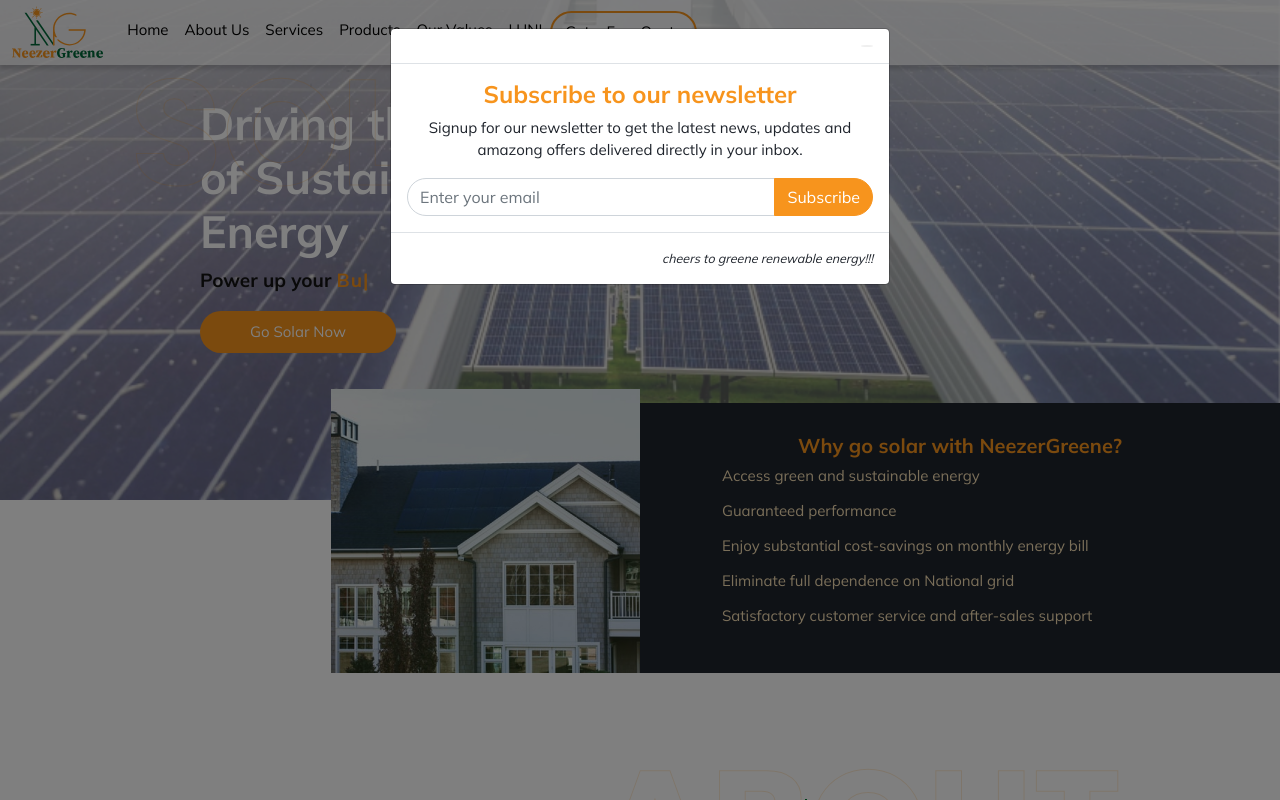
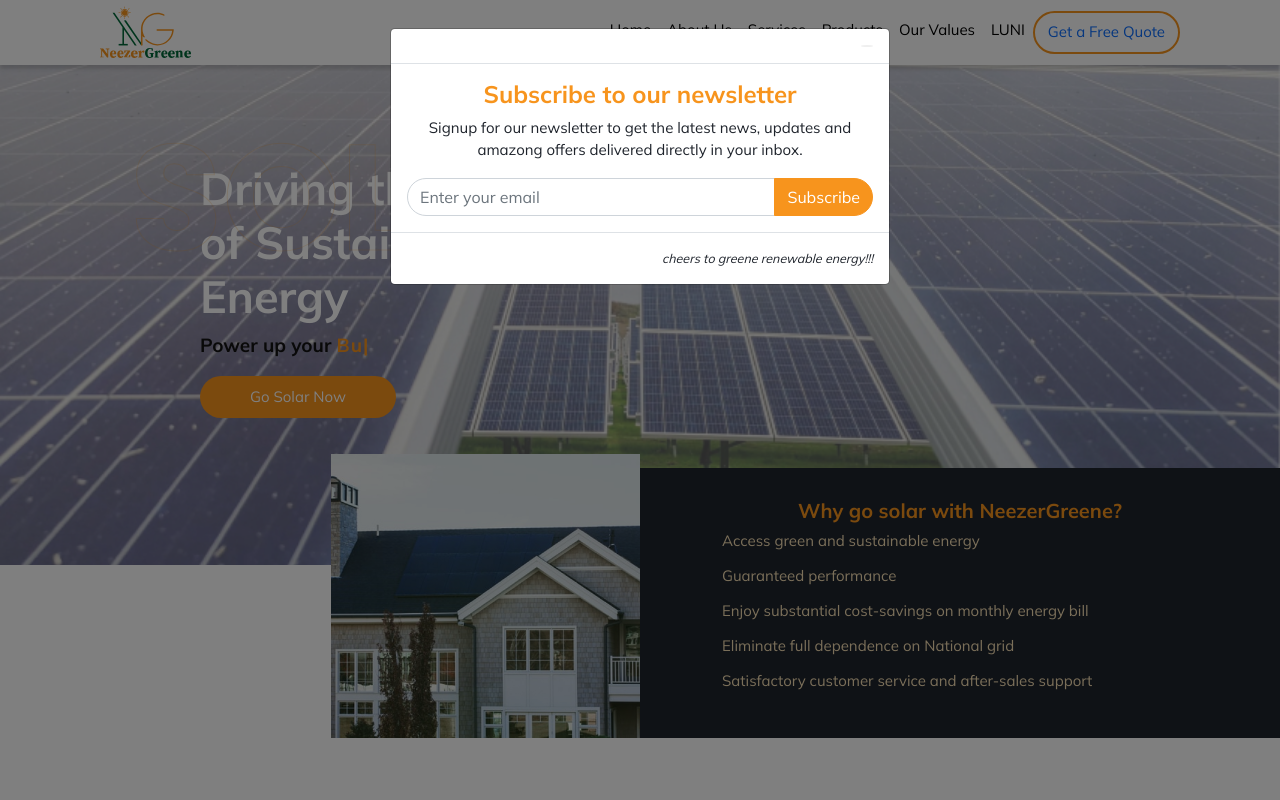
Before and after one commit to metalgeek/Neezergreene, a PHP site: page / in a window 1280 px wide. Run offline with PHP 8.4, Linux system fonts and the light colour scheme; some libraries are stand-ins or nearby versions; some web fonts are replaced.

Commit message:
few adjustments

```diff
--- a/assets/css/main.css
+++ b/assets/css/main.css
@@ -220,7 +225,16 @@ body{
 
     background: rgba(255, 255, 255, 0.7);
     box-shadow: 0px 4px 4px rgba(0, 0, 0, 0.15);
-    padding: 0px 0px !important;
+    padding: 0px 100px !important;
+}
+
+@media (max-width:987px) {
+    .navbar{
+
+        background: rgba(255, 255, 255, 0.7);
+        box-shadow: 0px 4px 4px rgba(0, 0, 0, 0.15);
+        padding: 0px 0px !important;
+    }
 }
 
 
@@ -262,6 +276,7 @@ hero---------------------------------------------------------------------------*
     background-size: cover;
     position: relative;
     padding-left: 200px;
+    margin-top: 65px;
 
 }
 .hero .big_font{
--- a/index.php
+++ b/index.php
@@ -54,23 +54,21 @@
 
 
 </style>
-<!----------email subscribtion modal------------>
-
-
-
-<!----------email subscribtion modal------------>
-<!--########### Navbar start ##########-->
-<nav class="navbar navbar-expand-xl fixed-top">
-    <div class="container-fluid">
+<!---------------- Navbar start ---------------------->
+<div class="container">
+<nav class="navbar navbar-expand-xl fixed-top" id="navbar">
         <a class="navbar-brand" href="#">
             <img src="assets/img/logo.svg" alt="logo">
           </a>
-      <button type="button" class="navbar-toggler" data-bs-toggle="collapse" data-bs-target="#navbarNav" aria-controls="navbarNav" aria-expanded="false" aria-label="Toggle navigation"><i class="bx bx-dots-vertical-rounded"></span></i></button>
+      <button class="navbar-toggler" type="button" data-bs-toggle="collapse" data-bs-target="#navbarNav" aria-controls="navbarNav" aria-expanded="false" aria-label="Toggle navigation">
+      <span class="navbar-toggler-icon"></span>
+      </button>
+
       <div class="collapse navbar-collapse" id="navbarNav">
 
-        <ul class="navbar-nav me-auto" >
-          <li class="nav-item" >
-            <a class="nav-link active" href="#" aria-current="page">Home</a>
+        <ul class="navbar-nav ms-auto" >
+          <li class="nav-item">
+            <a class="nav-link" href="#">Home</a>
           </li>
           <li class="nav-item">
             <a class="nav-link" href="#about">About Us</a>
@@ -85,18 +83,19 @@
             <a class="nav-link" href="#values">Our Values</a>
           </li>
           <li class="nav-item" disable>
-            <a class="nav-link" href="#">LUNI</a>
+            <a class="nav-link disabled" href="#">LUNI</a>
           </li>
-          <li class="nav-item main-btn">
+          <li class="main-btn">
             <a class="nav-link" href="#quote">Get a Free Quote</a>
           </li>
         </ul>
       </div>
-    </div>
+
 </nav>
-<!--########### Navbar End ##########-->
+</div>
+<!-------------------------- Navbar End ----------------->
 
-<!--########### Hero section start ##########-->
+<!---------------------- Hero section start------------------------->
 
 <div class="hero container-fluid pt-5">
     <div class="row d-flex align-items-center pt-5">
@@ -578,12 +585,11 @@
         <header>SITE MAP</header>
       <div class="col-md-6" style="float: left;">
       <ul>
-        <li><a href="">Home</a></li>
-        <li><a href="">About Us</a></li>
-        <li><a href="">Our Services</a></li>
-        <li><a href="">Our Products</a></li>
-        <li><a href="">Blog</a></li>
-        <li><a href="">Become An Agent</a></li>
+        <li><a href="#hero">Home</a></li>
+        <li><a href="#about">About Us</a></li>
+        <li><a href="#services">Our Services</a></li>
+        <li><a href="#products">Our Products</a></li>
+        <li><a href="#agent">Become An Agent</a></li>
       </ul>
       </div>
       <div class="col-md-6" style="float: left; text-align: left;">
```
Also changed, not shown: other parts of assets/css/main.css (+36 -7 lines), other parts of index.php (+18 -10 lines), assets/js/main.js (+5 -66 lines).
